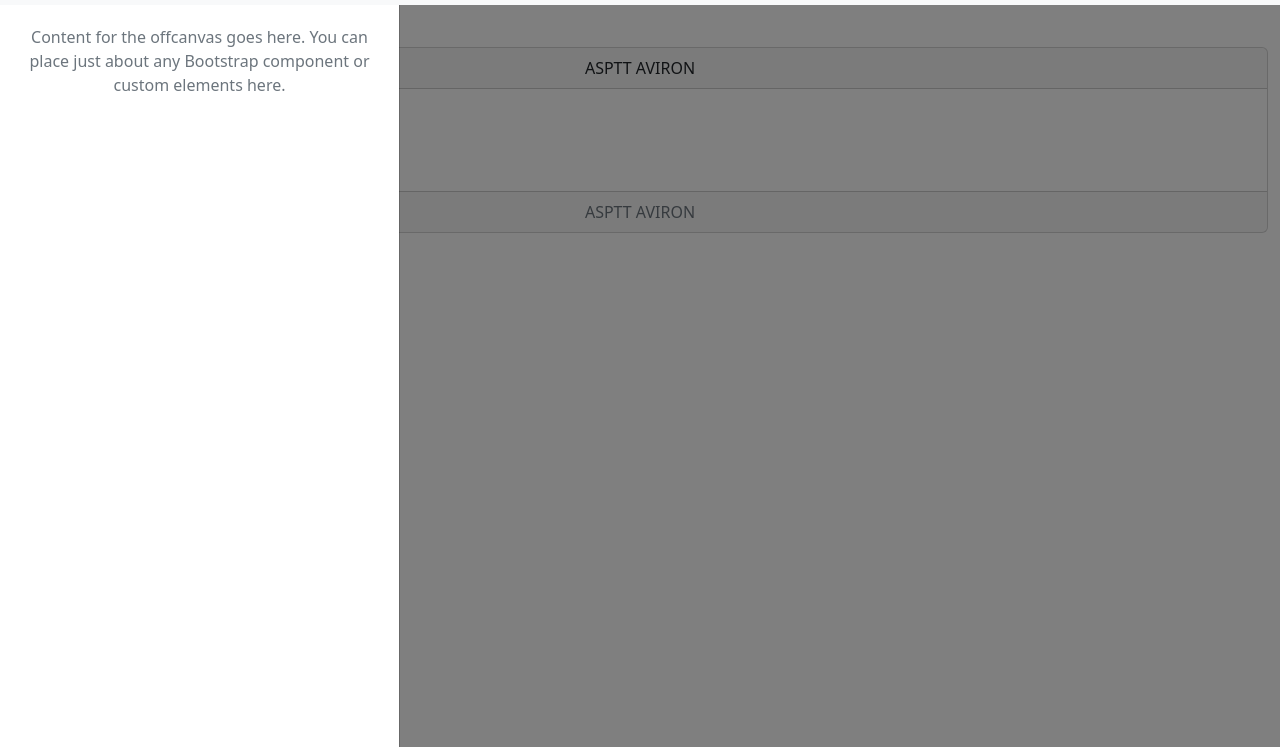
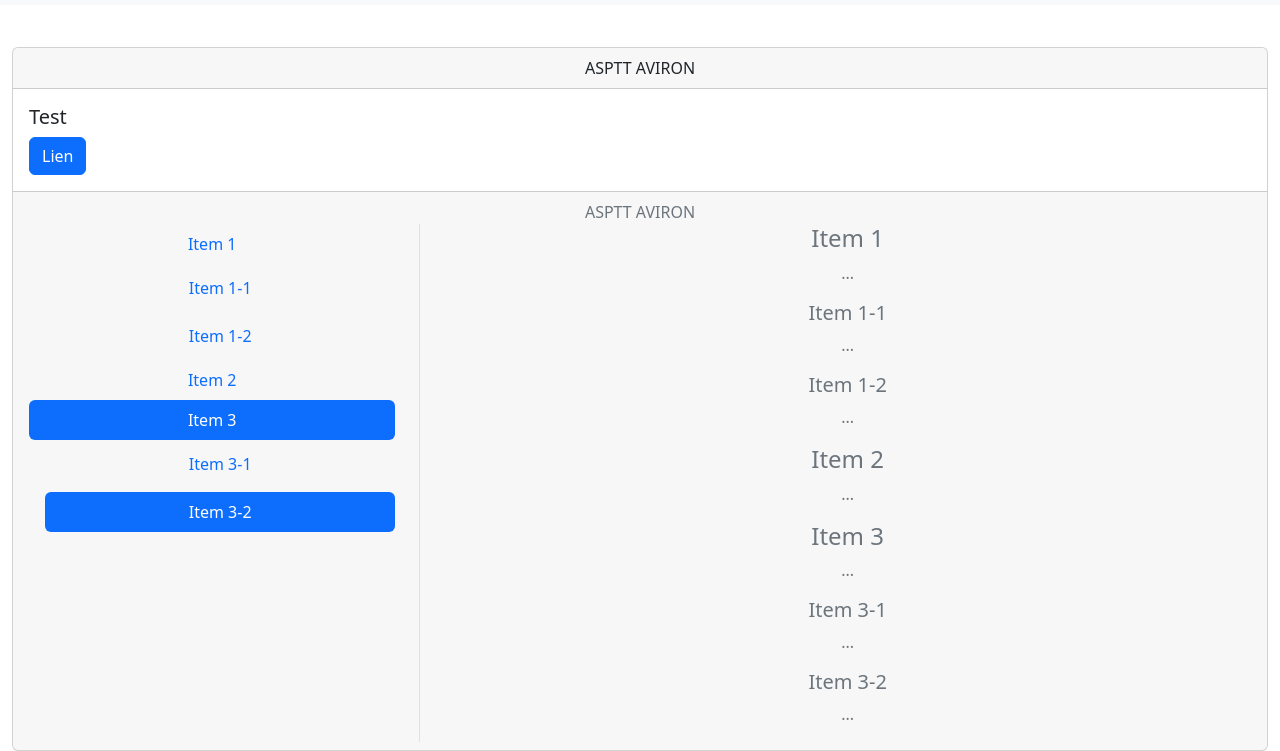
Before and after one commit to gallalain/test, a plain HTML site: page Test.html in a window 1280 px wide. Shown: the part 53-804 px from the top of the page. Drawn offline with nearby package versions, Linux system fonts and the light colour scheme.

Commit message:
Update Test.html

```diff
--- a/Test.html
+++ b/Test.html
@@ -53,15 +53,59 @@
     </div>
     <div class="card-footer text-muted">
       ASPTT AVIRON
-      <div class="offcanvas offcanvas-start show" tabindex="-1" id="offcanvas" aria-labelledby="offcanvasLabel">
-  <div class="offcanvas-header">
-    <h5 class="offcanvas-title" id="offcanvasLabel">Offcanvas</h5>
-    <button type="button" class="btn-close" data-bs-dismiss="offcanvas" aria-label="Close"></button>
+<div class="row">
+  <div class="col-4">
+    <nav id="navbar-example3" class="h-100 flex-column align-items-stretch pe-4 border-end">
+      <nav class="nav nav-pills flex-column">
+        <a class="nav-link" href="#item-1">Item 1</a>
+        <nav class="nav nav-pills flex-column">
+          <a class="nav-link ms-3 my-1" href="#item-1-1">Item 1-1</a>
+          <a class="nav-link ms-3 my-1" href="#item-1-2">Item 1-2</a>
+        </nav>
+        <a class="nav-link" href="#item-2">Item 2</a>
+        <a class="nav-link" href="#item-3">Item 3</a>
+        <nav class="nav nav-pills flex-column">
+          <a class="nav-link ms-3 my-1" href="#item-3-1">Item 3-1</a>
+          <a class="nav-link ms-3 my-1" href="#item-3-2">Item 3-2</a>
+        </nav>
+      </nav>
+    </nav>
   </div>
-  <div class="offcanvas-body">
-    Content for the offcanvas goes here. You can place just about any Bootstrap component or custom elements here.
+
+  <div class="col-8">
+    <div data-bs-spy="scroll" data-bs-target="#navbar-example3" data-bs-smooth-scroll="true" class="scrollspy-example-2" tabindex="0">
+      <div id="item-1">
+        <h4>Item 1</h4>
+        <p>...</p>
+      </div>
+      <div id="item-1-1">
+        <h5>Item 1-1</h5>
+        <p>...</p>
+      </div>
+      <div id="item-1-2">
+        <h5>Item 1-2</h5>
+        <p>...</p>
+      </div>
+      <div id="item-2">
+        <h4>Item 2</h4>
+        <p>...</p>
+      </div>
+      <div id="item-3">
+        <h4>Item 3</h4>
+        <p>...</p>
+      </div>
+      <div id="item-3-1">
+        <h5>Item 3-1</h5>
+        <p>...</p>
+      </div>
+      <div id="item-3-2">
+        <h5>Item 3-2</h5>
+        <p>...</p>
+      </div>
+    </div>
   </div>
 </div>
+
     </div>
   </div>
 </div>
```
